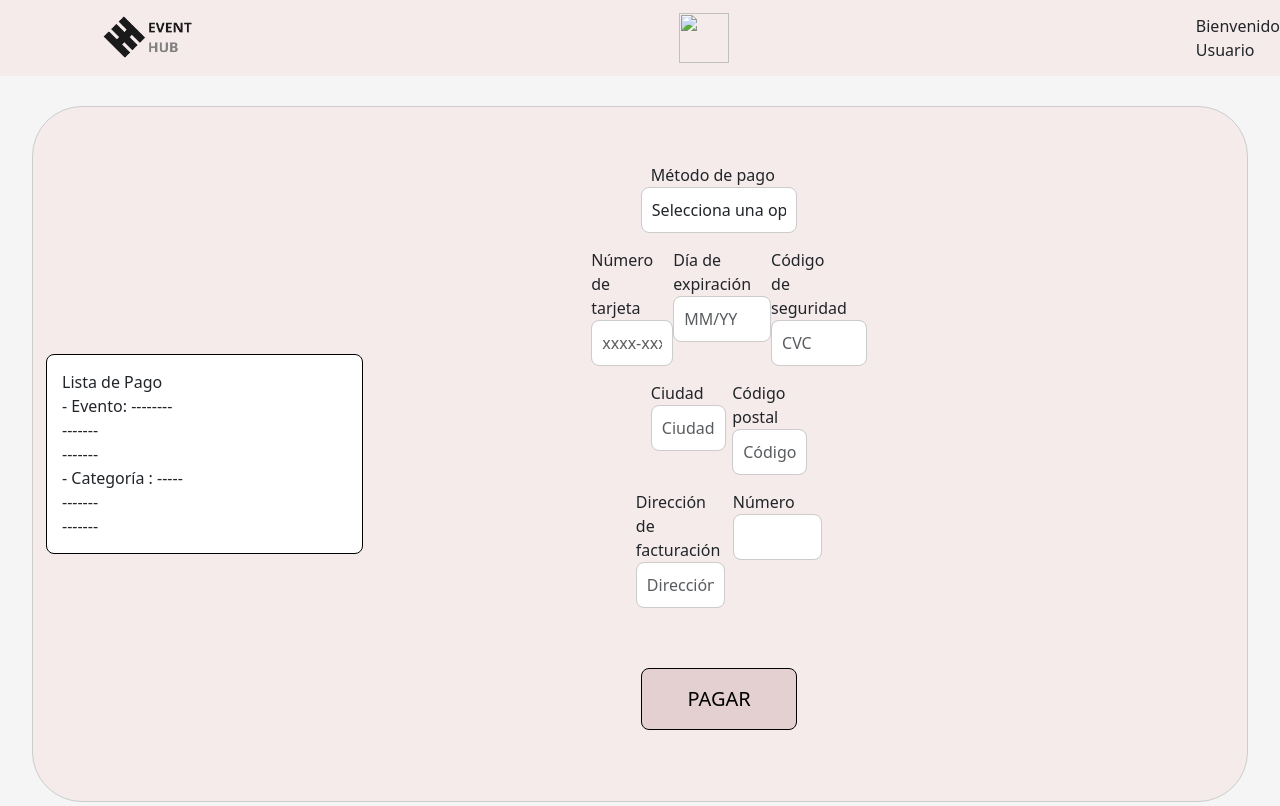
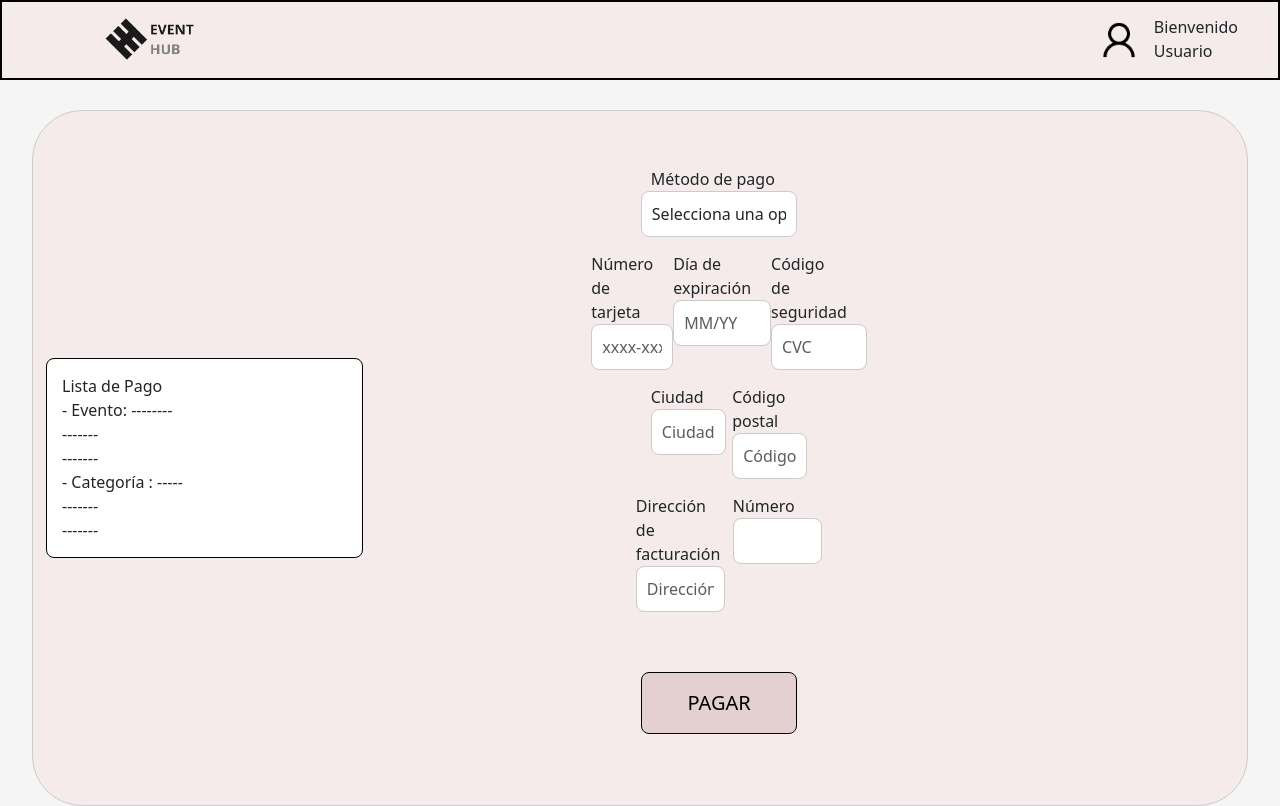
Before and after one commit to DaereanLegrand/EVENT-HUB-SOURCE, a website: page public/pago.html in a window 1280 px wide. Drawn offline with nearby package versions, Linux system fonts and the light colour scheme.

Commit message:
Pago fix css

```diff
--- a/public/pago.css
+++ b/public/pago.css
@@ -99,9 +99,13 @@ form {
   width: 50%;
   margin-left: 40px;
 }
+
 .mnavbar {
     background-color: #F5EBEB;
     margin-bottom: 30px;
+    border-color: black;
+    border-width: 2px;
+    border-style: solid;
 }
 
 .navbar-brand {
@@ -158,3 +162,21 @@ label, input {
 .form-row .form-group {
   width: 48%;
 }
+
+
+.user-ident {
+    display: flex;
+    margin-left: 20px;
+    margin-right: 20px;
+}
+
+.user-ident-text {
+    display: block;
+    margin-left: 5px;
+    margin-right: 20px;
+}
+
+.user-image {
+    margin-left: 5px;
+    margin-right: 5px;
+}
--- a/public/pago.html
+++ b/public/pago.html
@@ -31,8 +31,9 @@
           alt=""
         />
       </a>
+      <div class="user-ident my-2 my-lg-0">
         <img
-          src="/images/persona.png"
+          src="/images/user.png"
           width="50"
           height="50"
           class="user-image d-inline-block align-top"
@@ -43,6 +44,7 @@
           <br />
           <span>Usuario</span>
         </div>
+      </div>
       </div>
     </nav>
     <div class="mbox m-auto" id="recuadro">
```
